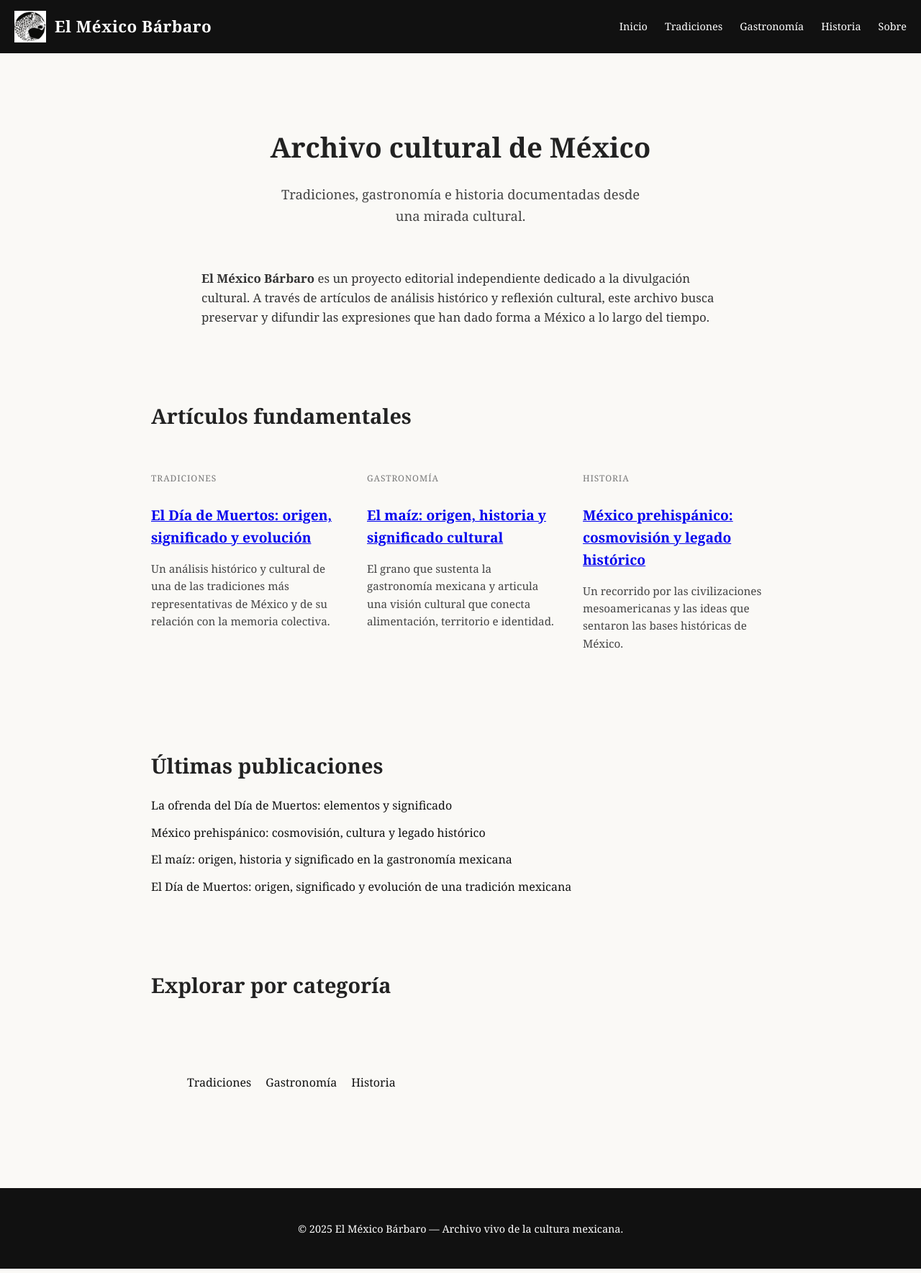
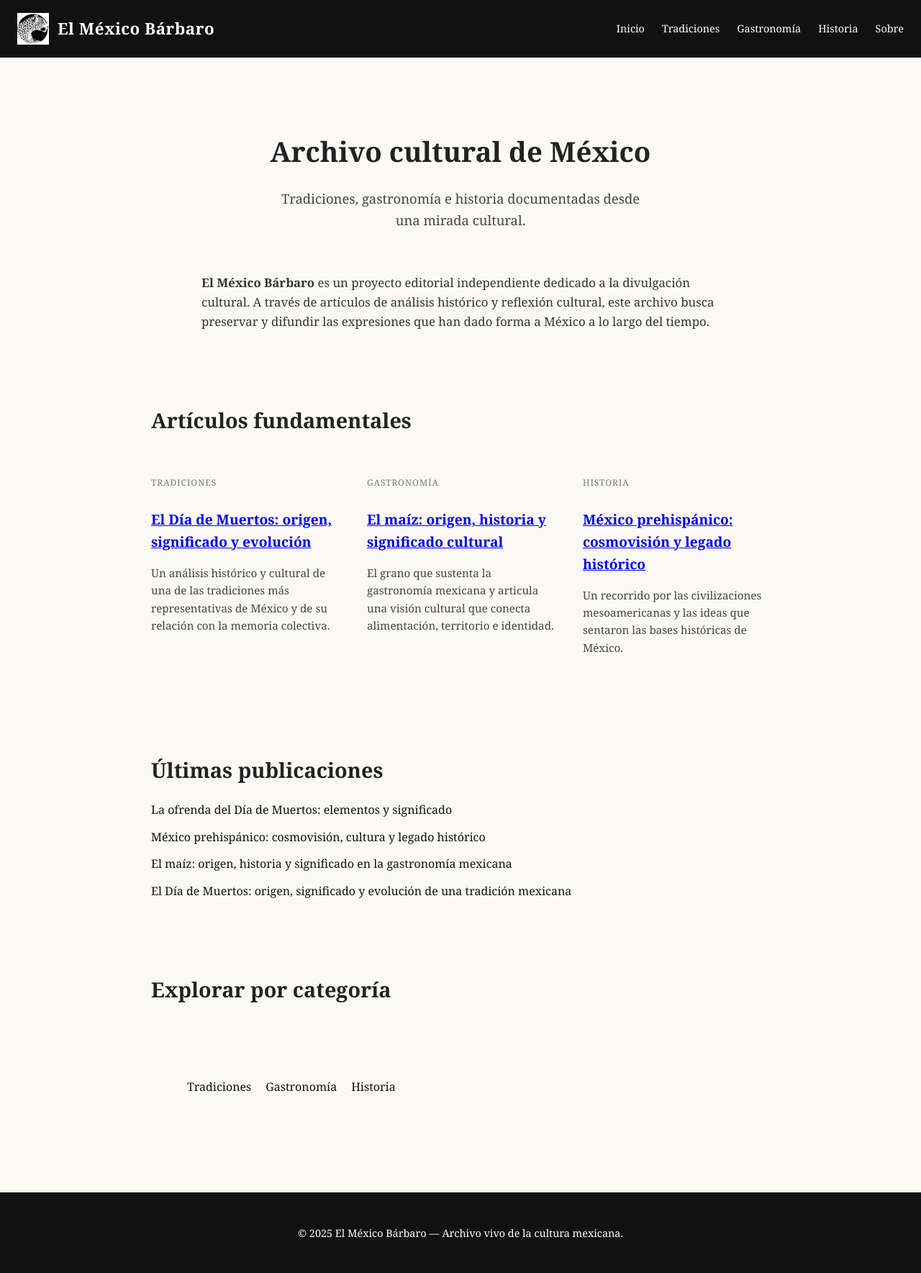
Before and after one commit to elbracamonte/elbracamonte.github.io, a Jekyll site: the page built from index.html, in a window 1280 px wide. Shown: the whole page at 72% size. Built offline with Jekyll 4.4.1, drawn with Linux system fonts in a browser that asks for light colours.

Commit message:
Update style.css

```diff
--- a/assets/css/style.css
+++ b/assets/css/style.css
@@ -23,7 +23,7 @@ main.content {
 
 header {
   background: #111;
-  padding: 15px 20px;
+  padding: 18px 24px;
 }
 
 .top-nav {
```
